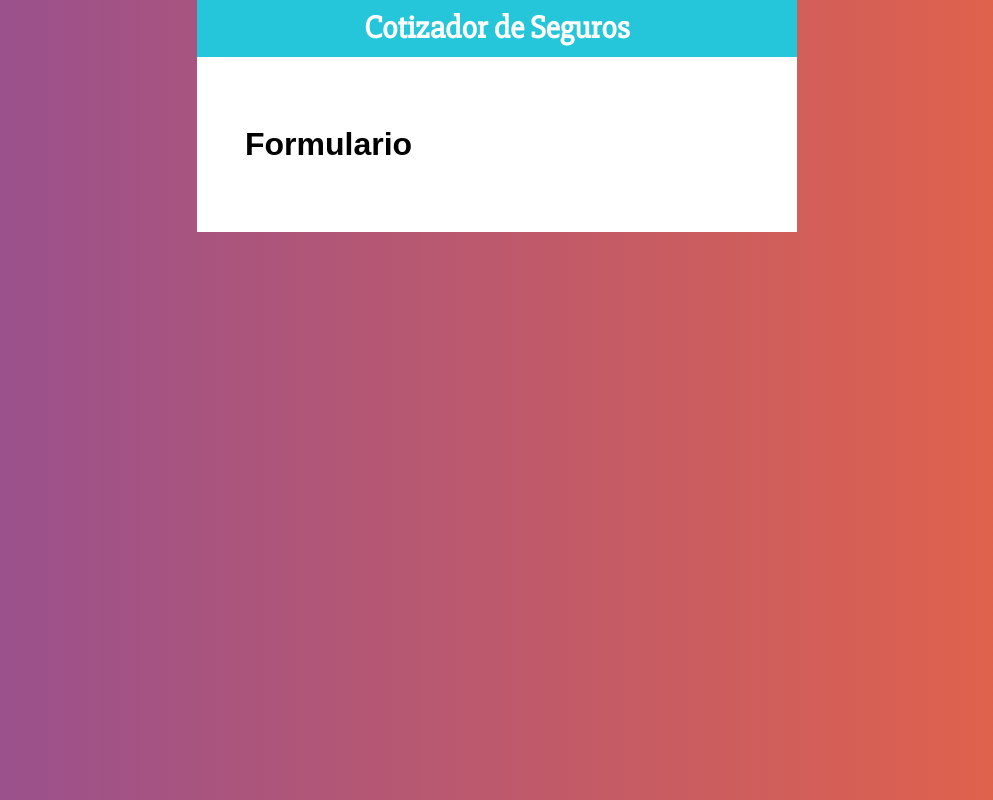
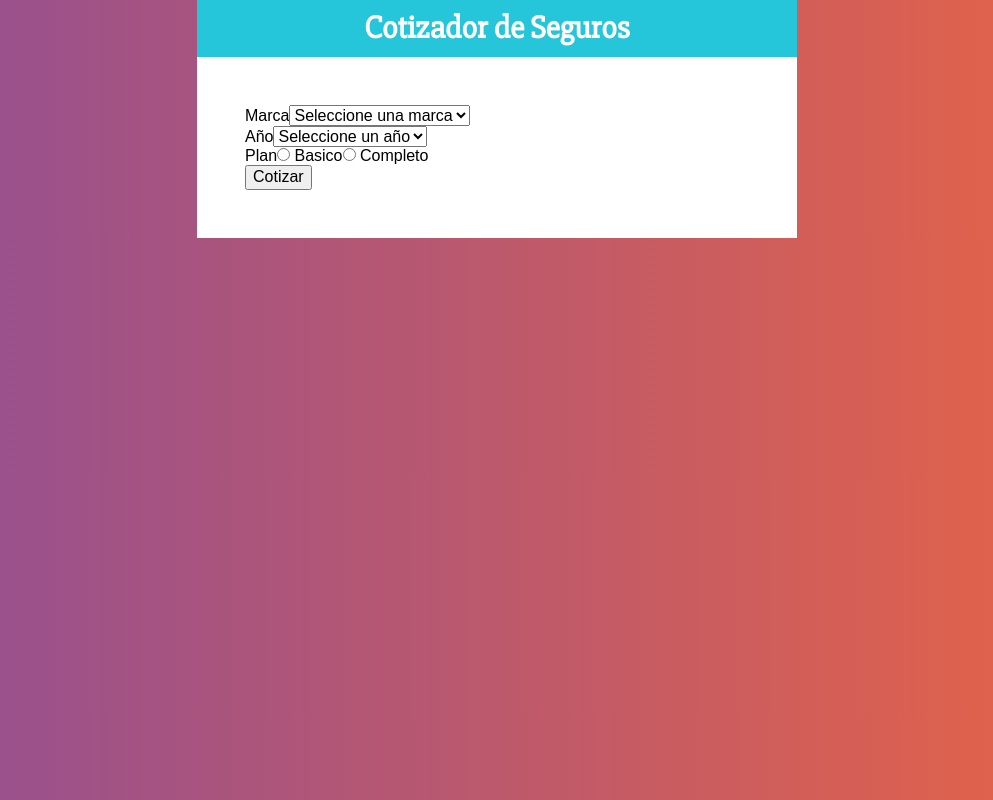
Before and after one commit to oscarjho/cotizador, a React (Create React App) app: page / in a window 1280 px wide. Shown: the whole page, without its empty margins (143-1136 px from the left). Built offline with nearby package versions, Linux system fonts and the light colour scheme.

Commit message:
Creando el formulario

```diff
--- a/src/components/Formulario.js
+++ b/src/components/Formulario.js
@@ -1,6 +1,46 @@
 const Formulario = () => {
     return (
-        <h1>Formulario</h1>
+        <form>
+            <div>
+                <label>Marca</label>
+                <select>
+                    <option value="">Seleccione una marca</option>
+                    <option value="americano">Americano</option>
+                    <option value="europeo">Europeo</option>
+                    <option value="asiatico">Asiatico</option>
+                </select>
+            </div>
+            <div>
+                <label>Año</label>
+                <select>
+                    <option value="">Seleccione un año</option>
+                    <option value="2021">2021</option>
+                    <option value="2020">2020</option>
+                    <option value="2019">2019</option>
+                    <option value="2018">2018</option>
+                    <option value="2017">2017</option>
+                    <option value="2016">2016</option>
+                    <option value="2015">2015</option>
+                    <option value="2014">2014</option>
+                    <option value="2013">2013</option>
+                    <option value="2012">2012</option>
+                </select>
+            </div>
+            <div>
+                <label>Plan</label>
+                <input
+                    type="radio"
+                    name="plan"
+                    value="basico"
+                /> Basico
+                <input
+                    type="radio"
+                    name="plan"
+                    value="completo"
+                /> Completo
+            </div>
+            <button type="button">Cotizar</button>
+        </form>
     );
 }
 
```
